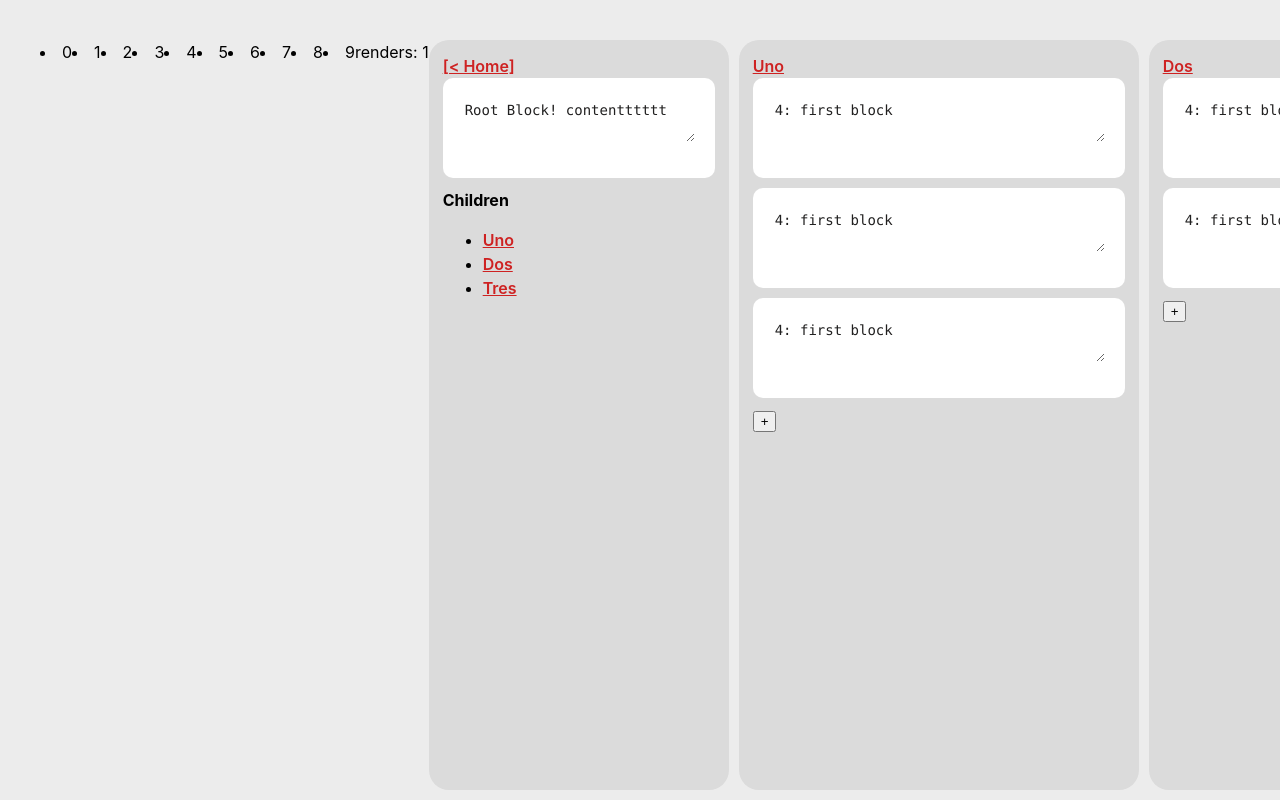
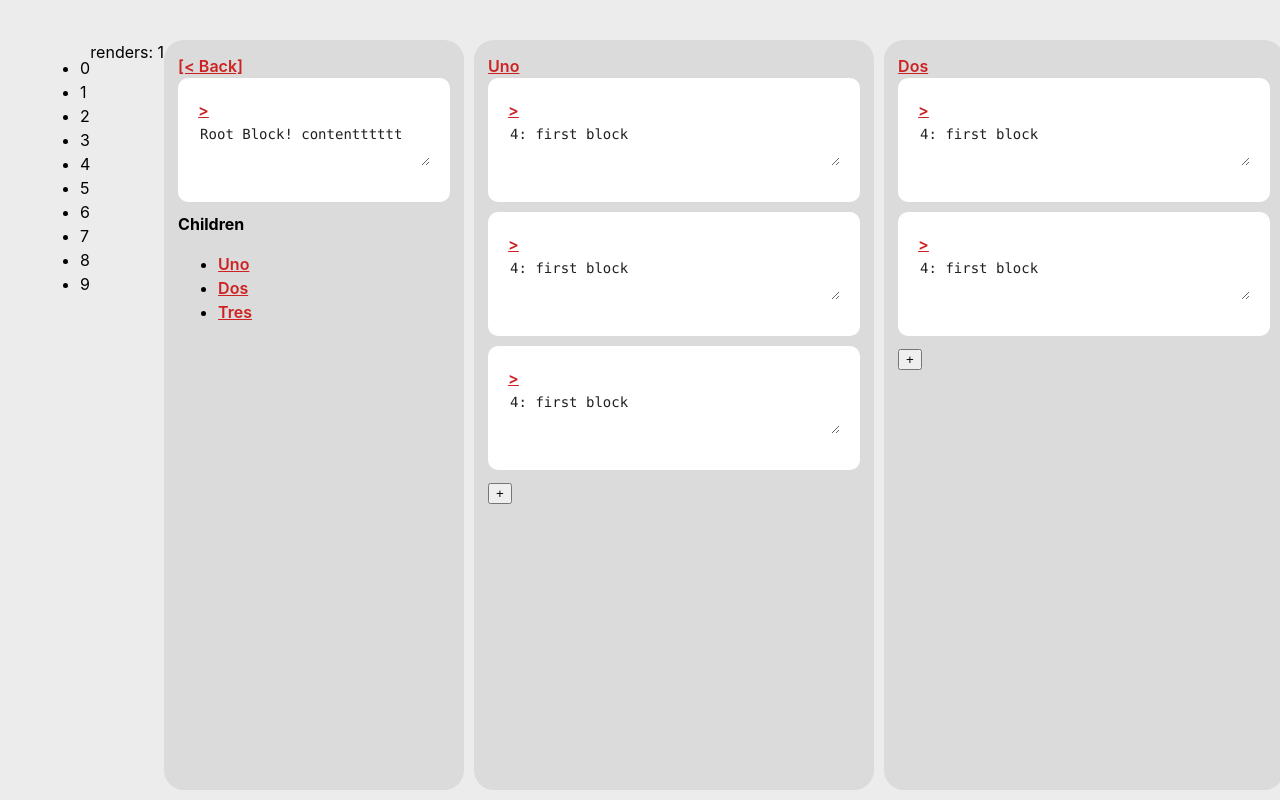
Before and after one commit to andrewdingcanada8/column-notes, a React (Vite) app: page /0 in a window 1280 px wide. Shown: the top 800 px of the page. Built offline with nearby package versions, Linux system fonts and the light colour scheme.

Commit message:
added routing with react-router

```diff
--- a/package.json
+++ b/package.json
@@ -12,7 +12,8 @@
     "axios": "^1.2.2",
     "immutable": "^4.1.0",
     "react": "^18.2.0",
-    "react-dom": "^18.2.0"
+    "react-dom": "^18.2.0",
+    "react-router-dom": "^6.7.0"
   },
   "devDependencies": {
     "@types/react": "^18.0.22",
--- a/src/App.tsx
+++ b/src/App.tsx
@@ -1,8 +1,33 @@
 import NotePageWrapper from './hoc/NotePageWrapper'
+// import {loader as block_loader} from './components/NoteBoard/NoteBoard'
+
+import {
+  createBrowserRouter,
+  RouterProvider,
+} from "react-router-dom";
+import './index.css'
+
+
+const router = createBrowserRouter([
+  {
+    path: "/",
+    element: <h1>select a note</h1>,
+    errorElement: <p>ERROR 404: path doesn't exist.</p>,
+    // loader: block_loader,
+  },
+  {
+    path: ":block_id",
+    element: <NotePageWrapper />,
+    loader: ({params}) => (params.block_id as string),
+  },
+]);
+
+
+
 function App() {
 
   return (
-      <NotePageWrapper />
+    <RouterProvider router={router}/>
   )
 }
 
--- a/src/components/NoteBlock/NoteBlock.tsx
+++ b/src/components/NoteBlock/NoteBlock.tsx
@@ -1,4 +1,5 @@
 import React, { memo, useMemo, useContext, useState, useEffect } from 'react';
+import { Link } from 'react-router-dom';
 import { BlockContext } from '../../hoc/BlockProvider';
 import { blockData, placeholder_block } from '../../types/note/block';
 import { debounce } from '../../utils/debounce';
@@ -40,6 +41,7 @@ const NoteBlock = ({ id }: { id: string }) => {
   return (
     <div className={classes.NoteBlock} key={id}>
       {/* <textarea className={classes.BlockInput} onChange={changeHandler} value={blocks[id].content} /> */}
+      <Link to={'../'+id}>{">"}</Link>
       <textarea className={classes.ContentInputArea} onChange={onChangeHandler} value={temp_data.content} />
     </div>
   )
--- a/src/components/NoteBoard/NoteBoard.tsx
+++ b/src/components/NoteBoard/NoteBoard.tsx
@@ -4,6 +4,11 @@ import { BlockContext } from '../../hoc/BlockProvider';
 import NoteBlock from '../NoteBlock/NoteBlock';
 import { NoteBaseColumn, NoteColumn } from '../NoteColumn/NoteColumn';
 import classes from './NoteBoard.module.css'
+
+
+// export async function loader(props: any) {
+//   return {block_id: props.params.block_id};
+// }
 
 const NoteBoard = ({ root_id }: { root_id: string }) => {
 
@@ -27,7 +32,9 @@ const NoteBoard = ({ root_id }: { root_id: string }) => {
 
   return (
     <div className={classes.NoteBoard}>
-      {Object.keys(blocks).map(e => <li key={e}>{e}</li>)}
+      <ul>
+        {Object.keys(blocks).map(e => <li key={e}>{e}</li>)}
+      </ul>
       {'renders: ' + renders}
       <NoteBaseColumn id={root_id} />
       {columns}
--- a/src/components/NoteColumn/NoteColumn.tsx
+++ b/src/components/NoteColumn/NoteColumn.tsx
@@ -1,4 +1,5 @@
 import React, { memo, useContext, useEffect, useMemo, useState } from 'react';
+import { Link } from 'react-router-dom';
 import { BlockContext } from '../../hoc/BlockProvider';
 import { blockData } from '../../types/note/block';
 import { get_rand_id } from '../../utils/id_gen';
@@ -31,7 +32,7 @@ export const NoteColumn = ({ id }: { id: string }) => {
 
   return (
     <div className={classes.NoteColumn}>
-      <a href={'http://localhost:5173/' + id}>{blocks[id].content}</a>
+      <Link to={'../'+id}>{blocks[id].content}</Link>
       {blocks[id].children.map(block_id => {
 
         return <NoteBlock id={block_id} key={block_id} />
@@ -58,13 +59,13 @@ export const NoteBaseColumn = ({ id }: { id: string }) => {
   const blocks = state.blocks
   return (
     <div className={[classes.NoteColumn, classes.NoteBaseColumn].join(' ')}>
-      <a href={'http://localhost:5173/0'}>{"[< Home]"}</a>
+      <Link to={'../'+"0"}>{"[< Back]"}</Link>
       <NoteBlock id={id} key={id} />
       <strong>Children</strong>
       <ul>
         {
           blocks[id].children.map(id =>
-            <li key={id}><a href={'http://localhost:5173/' + id}>{blocks[id]?.content}</a></li>
+            <li key={id}><Link to={'../'+id}>{blocks[id]?.content}</Link></li>
           )
         }
       </ul>
--- a/src/hoc/NotePageWrapper.tsx
+++ b/src/hoc/NotePageWrapper.tsx
@@ -1,12 +1,15 @@
 import React, { useEffect, useState, createContext } from 'react';
-import axios from 'axios';
+import { useLoaderData } from "react-router-dom";
+
 import { BlockProvider } from './BlockProvider';
 import NoteBoard from '../components/NoteBoard/NoteBoard';
+
 // import classes from './NotePageWrapper.module.css';
 
 const NotePageWrapper = (props: any) => {
+
+  const root_id = (useLoaderData() as string);
   const [notes, setNotes] = useState({});
-  const [path, setPath] = useState('0');
   const fetchData = () => {
 
   }
@@ -14,10 +17,8 @@ const NotePageWrapper = (props: any) => {
 
   const syncData = async () => {
     // console.log('synchronizing data...')
-    const path = window.location.pathname.slice(1) || '0'
     // const res = await axios.get('../data/dummy1.json')
     // console.log(res)
-    setPath(path)
   }
   useEffect(() => {
     // runs when mounted and when rerendered
@@ -26,7 +27,7 @@ const NotePageWrapper = (props: any) => {
 
   return (
     <BlockProvider>
-      <NoteBoard root_id={path} />
+      <NoteBoard root_id={root_id} />
     </BlockProvider>
   );
 };
--- a/src/main.tsx
+++ b/src/main.tsx
@@ -1,7 +1,6 @@
 import React from 'react'
 import ReactDOM from 'react-dom/client'
 import App from './App'
-import './index.css'
 
 ReactDOM.createRoot(document.getElementById('root') as HTMLElement).render(
   <React.StrictMode>
```
Also changed, not shown: 1 other file (tests, documents, lock files or other folders).
